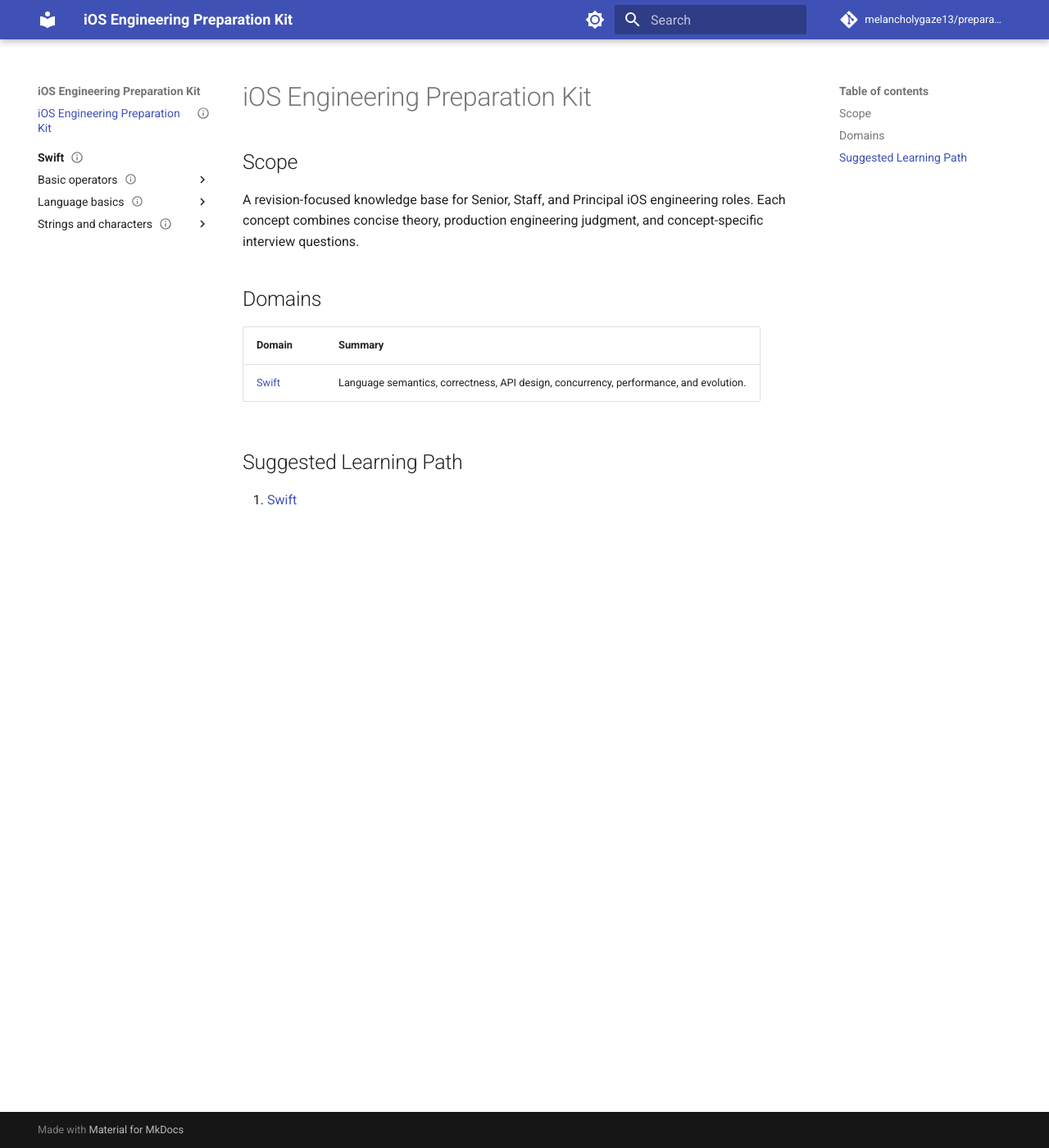
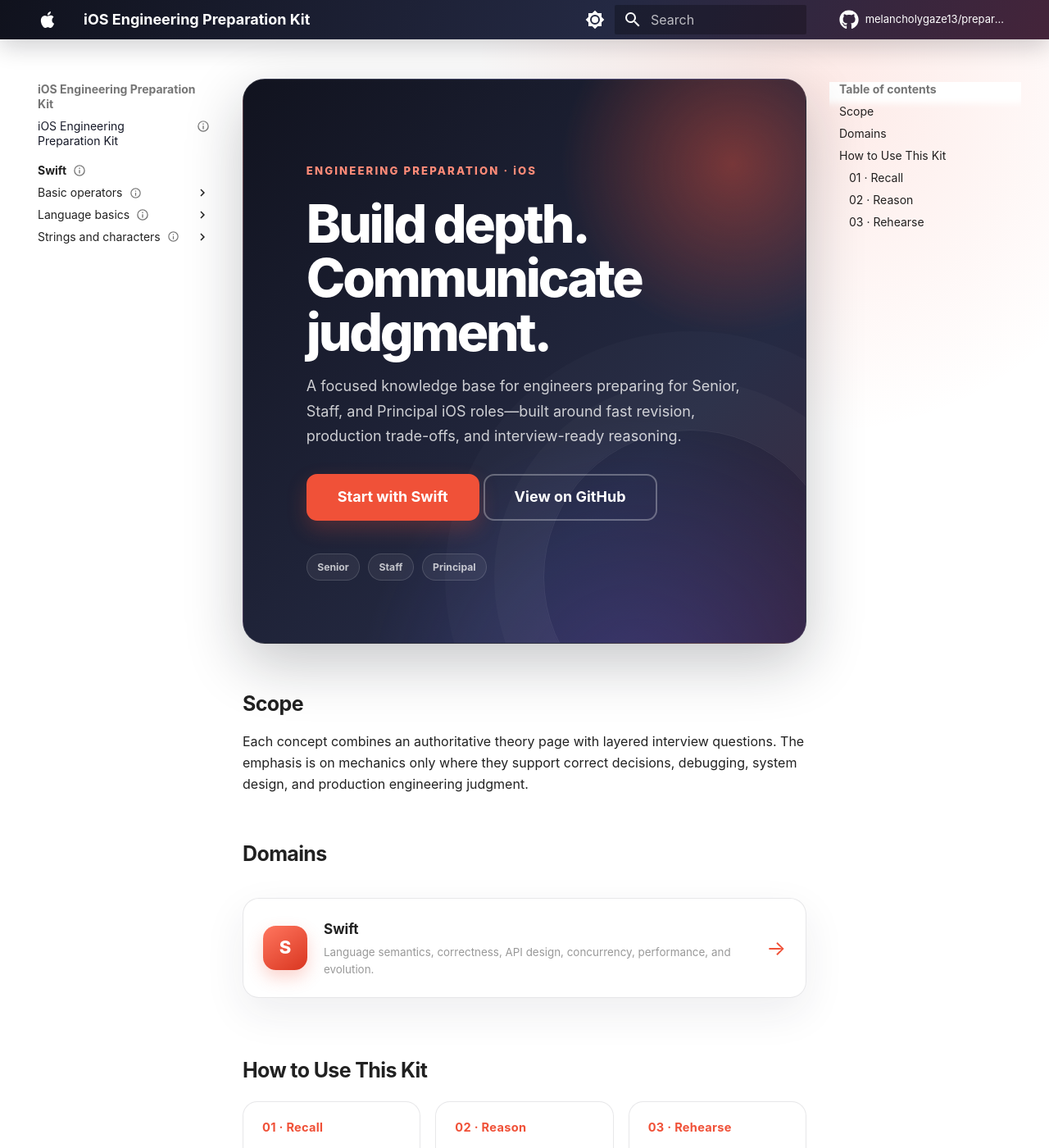
Before and after one commit to melancholygaze13/preparation-kit, an MkDocs documentation site: the page built from docs/README.md, in a window 1280 px wide and 1400 px high. Shown: the whole window at 82% size. Built offline with MkDocs 1.6.1 and Material for MkDocs 9.7.7, drawn with Linux system fonts in a browser that asks for light colours; comment, search, counter and statistics services are not loaded; some of the changed text lies outside the part shown.

Commit message:
style(docs): refresh site design and landing page

```diff
--- a/docs/README.md
+++ b/docs/README.md
@@ -5,20 +5,77 @@
 last_reviewed: 2026-06-20
 ---
 
-# iOS Engineering Preparation Kit
+<div class="home-hero" markdown>
+
+<span class="home-eyebrow">ENGINEERING PREPARATION · iOS</span>
+
+# Build depth. Communicate judgment.
+
+A focused knowledge base for engineers preparing for Senior, Staff, and
+Principal iOS roles—built around fast revision, production trade-offs, and
+interview-ready reasoning.
+
+[Start with Swift](swift/README.md){ .md-button .md-button--primary }
+[View on GitHub](https://github.com/melancholygaze13/preparation-kit){ .md-button }
+
+<div class="home-levels">
+  <span>Senior</span>
+  <span>Staff</span>
+  <span>Principal</span>
+</div>
+
+</div>
 
 ## Scope
 
-A revision-focused knowledge base for Senior, Staff, and Principal iOS
-engineering roles. Each concept combines concise theory, production engineering
-judgment, and concept-specific interview questions.
+Each concept combines an authoritative theory page with layered interview
+questions. The emphasis is on mechanics only where they support correct
+decisions, debugging, system design, and production engineering judgment.
 
 ## Domains
 
-| Domain | Summary |
-|---|---|
-| [Swift](swift/README.md) | Language semantics, correctness, API design, concurrency, performance, and evolution. |
+<div class="domain-grid" markdown>
 
-## Suggested Learning Path
+<a class="domain-card" href="swift/">
+  <span class="domain-card__icon">S</span>
+  <span class="domain-card__body">
+    <strong>Swift</strong>
+    <small>Language semantics, correctness, API design, concurrency, performance, and evolution.</small>
+  </span>
+  <span class="domain-card__arrow">→</span>
+</a>
 
-1. [Swift](swift/README.md)
+</div>
+
+## How to Use This Kit
+
+<div class="study-grid" markdown>
+
+<div class="study-card" markdown>
+
+### 01 · Recall
+
+Start with each theory page's Quick Recall section to refresh the mental model
+and core invariants in under a minute.
+
+</div>
+
+<div class="study-card" markdown>
+
+### 02 · Reason
+
+Review failure modes, constraints, and trade-offs until you can explain why a
+choice fits one production context and fails in another.
+
+</div>
+
+<div class="study-card" markdown>
+
+### 03 · Rehearse
+
+Answer the interview questions aloud, then compare your reasoning against the
+short answer, detailed answer, and strong-answer signals.
+
+</div>
+
+</div>
--- /dev/null
+++ b/docs/stylesheets/extra.css
@@ -0,0 +1,304 @@
+:root {
+  --md-primary-fg-color: #151827;
+  --md-primary-fg-color--light: #252a42;
+  --md-primary-fg-color--dark: #0d0f19;
+  --md-accent-fg-color: #e84a2f;
+  --kit-orange: #f05138;
+  --kit-orange-soft: rgba(240, 81, 56, 0.12);
+  --kit-border: rgba(20, 24, 39, 0.1);
+  --kit-card: rgba(255, 255, 255, 0.82);
+  --kit-shadow: 0 18px 50px rgba(32, 38, 62, 0.08);
+  --md-text-font: -apple-system, BlinkMacSystemFont, "SF Pro Text", "Segoe UI", sans-serif;
+  --md-code-font: "SFMono-Regular", Consolas, "Liberation Mono", monospace;
+}
+
+[data-md-color-scheme="slate"] {
+  --md-primary-fg-color: #11131e;
+  --md-primary-fg-color--light: #202438;
+  --md-primary-fg-color--dark: #090a10;
+  --md-accent-fg-color: #ff725c;
+  --kit-orange: #ff725c;
+  --kit-orange-soft: rgba(255, 114, 92, 0.14);
+  --kit-border: rgba(255, 255, 255, 0.1);
+  --kit-card: rgba(31, 35, 52, 0.78);
+  --kit-shadow: 0 18px 50px rgba(0, 0, 0, 0.22);
+}
+
+.md-header {
+  background: linear-gradient(115deg, #10121d 0%, #242943 58%, #44243a 100%);
+  box-shadow: 0 1px 0 rgba(255, 255, 255, 0.08), 0 8px 30px rgba(9, 10, 18, 0.2);
+}
+
+.md-header__title,
+.md-tabs__link {
+  font-weight: 650;
+}
+
+.md-main {
+  background:
+    radial-gradient(circle at 78% 4%, var(--kit-orange-soft), transparent 21rem),
+    var(--md-default-bg-color);
+}
+
+.md-main__inner {
+  margin-top: 1.4rem;
+}
+
+.md-content__inner {
+  padding-bottom: 3rem;
+}
+
+.md-content__inner > h1 {
+  color: var(--md-default-fg-color);
+  font-weight: 720;
+  letter-spacing: -0.035em;
+}
+
+.md-content__inner h2 {
+  margin-top: 2.2em;
+  font-weight: 680;
+  letter-spacing: -0.025em;
+}
+
+.md-typeset a:not(.md-button):not(.domain-card) {
+  text-decoration-color: color-mix(in srgb, var(--kit-orange) 45%, transparent);
+  text-underline-offset: 0.14em;
+}
+
+.md-typeset .md-button {
+  border-radius: 0.65rem;
+  font-weight: 680;
+  transition: transform 150ms ease, box-shadow 150ms ease, background-color 150ms ease;
+}
+
+.md-typeset .md-button:hover {
+  transform: translateY(-2px);
+}
+
+.md-typeset .md-button--primary {
+  background: var(--kit-orange);
+  border-color: var(--kit-orange);
+  color: #fff;
+  box-shadow: 0 10px 24px rgba(240, 81, 56, 0.24);
+}
+
+.home-hero {
+  position: relative;
+  overflow: hidden;
+  margin: 0 0 2.8rem;
+  padding: clamp(2rem, 6vw, 4.5rem);
+  border: 1px solid rgba(255, 255, 255, 0.1);
+  border-radius: 1.35rem;
+  background:
+    radial-gradient(circle at 87% 15%, rgba(240, 81, 56, 0.42), transparent 25%),
+    radial-gradient(circle at 70% 110%, rgba(99, 102, 241, 0.28), transparent 38%),
+    linear-gradient(135deg, #11131f 0%, #252a43 70%, #332139 100%);
+  box-shadow: 0 24px 70px rgba(17, 19, 31, 0.24);
+  color: rgba(255, 255, 255, 0.78);
+}
+
+.home-hero::after {
+  position: absolute;
+  right: -2rem;
+  bottom: -5rem;
+  width: 18rem;
+  height: 18rem;
+  border: 1px solid rgba(255, 255, 255, 0.08);
+  border-radius: 50%;
+  box-shadow: 0 0 0 3rem rgba(255, 255, 255, 0.025), 0 0 0 6rem rgba(255, 255, 255, 0.018);
+  content: "";
+}
+
+.home-hero > * {
+  position: relative;
+  z-index: 1;
+}
+
+.home-eyebrow {
+  color: #ff8b78;
+  font-size: 0.66rem;
+  font-weight: 760;
+  letter-spacing: 0.16em;
+}
+
+.md-typeset .home-hero h1 {
+  max-width: 18ch;
+  margin: 0.45rem 0 0.85rem;
+  color: #fff;
+  font-size: clamp(2rem, 5vw, 3.45rem);
+  font-weight: 760;
+  letter-spacing: -0.05em;
+  line-height: 1.03;
+}
+
+.home-hero > p {
+  max-width: 43rem;
+  font-size: 0.9rem;
+  line-height: 1.7;
+}
+
+.home-hero .md-button {
+  margin-top: 0.6rem;
+  color: #fff;
+}
+
+.home-hero .md-button:not(.md-button--primary) {
+  border-color: rgba(255, 255, 255, 0.3);
+}
+
+.home-levels {
+  display: flex;
+  gap: 0.5rem;
+  margin-top: 2rem;
+}
+
+.home-levels span {
+  padding: 0.28rem 0.62rem;
+  border: 1px solid rgba(255, 255, 255, 0.14);
+  border-radius: 99rem;
+  background: rgba(255, 255, 255, 0.06);
+  color: rgba(255, 255, 255, 0.72);
+  font-size: 0.61rem;
+  font-weight: 650;
+}
+
+.domain-grid,
+.study-grid {
+  display: grid;
+  gap: 0.9rem;
+  margin: 1rem 0 2rem;
+}
+
+.domain-grid {
+  grid-template-columns: repeat(auto-fit, minmax(16rem, 1fr));
+}
+
+.domain-card {
+  display: flex;
+  align-items: center;
+  gap: 1rem;
+  padding: 1.2rem;
+  border: 1px solid var(--kit-border);
+  border-radius: 1rem;
+  background: var(--kit-card);
+  box-shadow: var(--kit-shadow);
+  color: var(--md-default-fg-color) !important;
+  text-decoration: none;
+  transition: border-color 150ms ease, transform 150ms ease, box-shadow 150ms ease;
+}
+
+.domain-card:hover {
+  border-color: color-mix(in srgb, var(--kit-orange) 52%, transparent);
+  box-shadow: 0 22px 55px rgba(32, 38, 62, 0.13);
+  transform: translateY(-3px);
+}
+
+.domain-card__icon {
+  display: grid;
+  flex: 0 0 2.7rem;
+  width: 2.7rem;
+  height: 2.7rem;
+  place-items: center;
+  border-radius: 0.78rem;
+  background: linear-gradient(145deg, #ff765f, #d93620);
+  box-shadow: 0 9px 20px rgba(240, 81, 56, 0.25);
+  color: #fff;
+  font-size: 1.1rem;
+  font-weight: 760;
+}
+
+.domain-card__body {
+  display: grid;
+  gap: 0.2rem;
+}
+
+.domain-card__body strong {
+  font-size: 0.85rem;
+}
+
+.domain-card__body small {
+  color: var(--md-default-fg-color--light);
+  font-size: 0.67rem;
+  line-height: 1.5;
+}
+
+.domain-card__arrow {
+  margin-left: auto;
+  color: var(--kit-orange);
+  font-size: 1.25rem;
+}
+
+.study-grid {
+  grid-template-columns: repeat(3, 1fr);
+}
+
+.study-card {
+  padding: 1.05rem 1.15rem;
+  border: 1px solid var(--kit-border);
+  border-radius: 0.9rem;
+  background: var(--kit-card);
+}
+
+.md-typeset .study-card h3 {
+  margin-top: 0;
+  color: var(--kit-orange);
+  font-size: 0.73rem;
+  font-weight: 730;
+  letter-spacing: 0.02em;
+}
+
+.study-card p {
+  margin-bottom: 0;
+  color: var(--md-default-fg-color--light);
+  font-size: 0.68rem;
+  line-height: 1.65;
+}
+
+.md-typeset blockquote {
+  padding: 0.8rem 1rem;
+  border-left: 0.2rem solid var(--kit-orange);
+  border-radius: 0 0.65rem 0.65rem 0;
+  background: var(--kit-orange-soft);
+  color: var(--md-default-fg-color);
+}
+
+.md-typeset table:not([class]) {
+  border: 1px solid var(--kit-border);
+  border-radius: 0.7rem;
+  box-shadow: 0 8px 28px rgba(30, 36, 58, 0.05);
+}
+
+.md-typeset table:not([class]) th {
+  background: var(--kit-orange-soft);
+  font-weight: 680;
+}
+
+.md-nav__link--active,
+.md-nav__link:hover {
+  color: var(--kit-orange);
+}
+
+.md-footer {
+  background: #0f111b;
+}
+
+@media screen and (max-width: 44.9844em) {
+  .md-main__inner {
+    margin-top: 0.6rem;
+  }
+
+  .home-hero {
+    margin-right: -0.4rem;
+    margin-left: -0.4rem;
+    padding: 2rem 1.35rem;
+    border-radius: 0.9rem;
+  }
+
+  .home-levels {
+    flex-wrap: wrap;
+  }
+
+  .study-grid {
+    grid-template-columns: 1fr;
+  }
+}
--- a/mkdocs.yml
+++ b/mkdocs.yml
@@ -12,6 +12,10 @@
 theme:
   name: material
   language: en
+  font: false
+  icon:
+    logo: material/apple
+    repo: fontawesome/brands/github
   features:
     - content.code.copy
     - navigation.indexes
@@ -22,15 +26,15 @@
   palette:
     - media: "(prefers-color-scheme: light)"
       scheme: default
-      primary: indigo
-      accent: indigo
+      primary: custom
+      accent: custom
       toggle:
         icon: material/brightness-7
         name: Switch to dark mode
     - media: "(prefers-color-scheme: dark)"
       scheme: slate
-      primary: indigo
-      accent: indigo
+      primary: custom
+      accent: custom
       toggle:
         icon: material/brightness-4
         name: Switch to light mode
@@ -44,3 +48,6 @@
 
 plugins:
   - search
+
+extra_css:
+  - stylesheets/extra.css
```
